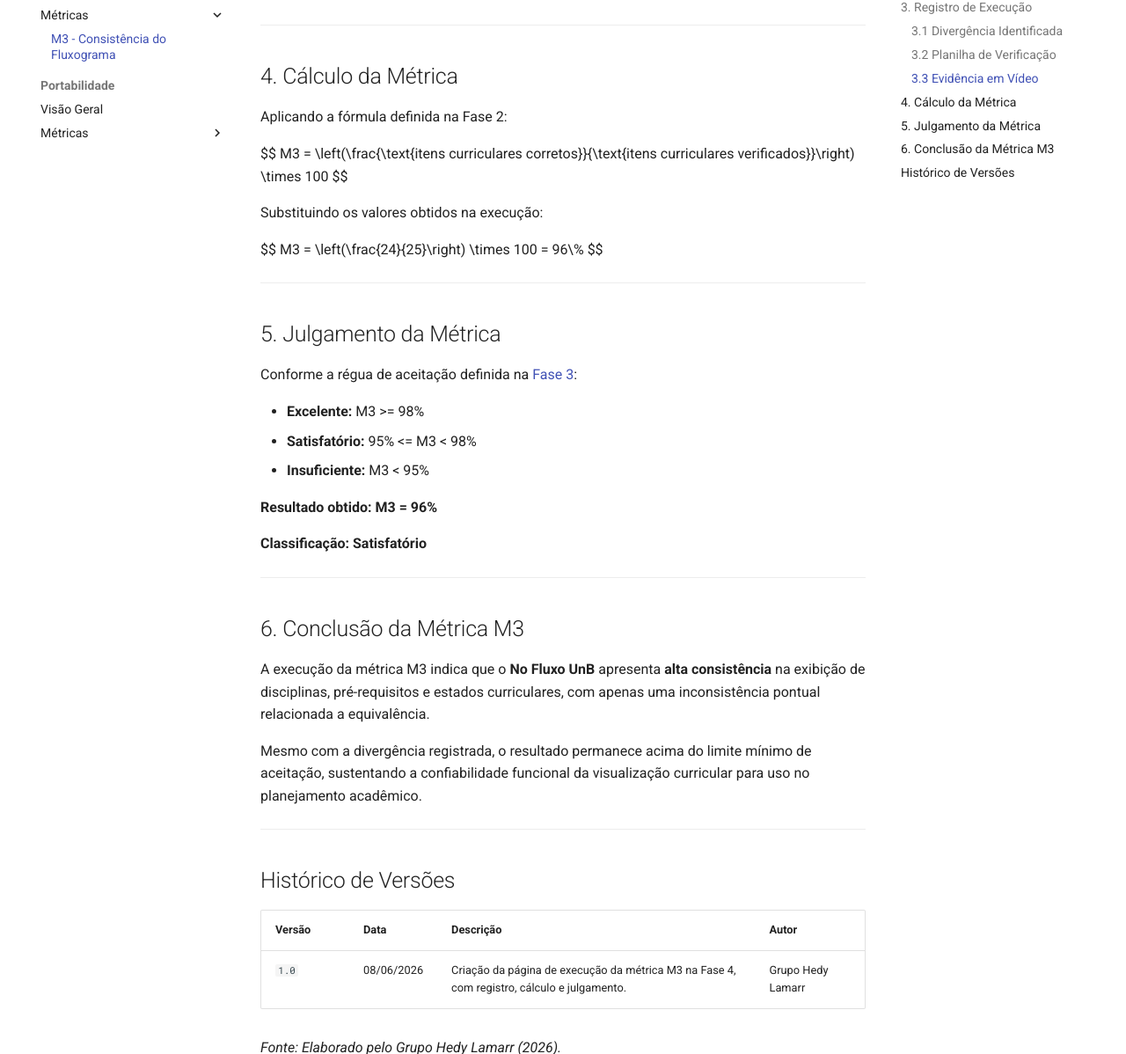
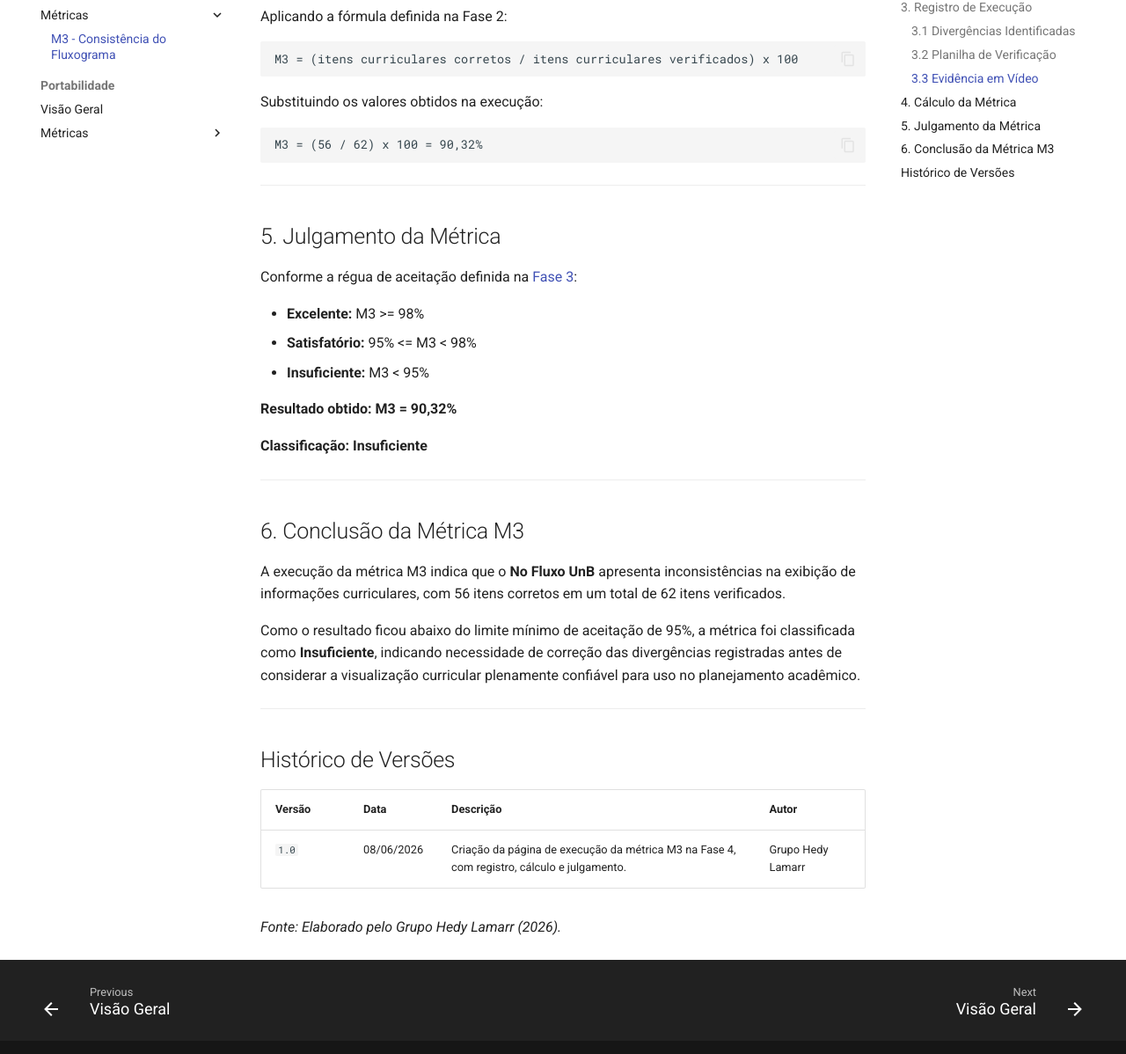
Before and after one commit to FCTE-Qualidade-de-Software-1/2026-1_T01_HEDY_LAMAR, an MkDocs documentation site: the page built from docs/fase4/adequacao_funcional/metrica_3.md, in a window 1280 px wide and 1400 px high, scrolled down 3057 px, cut to the strip 202-1400 px from the top of the window. Shown: the whole strip at 88% size. Built offline with MkDocs 1.6.1 and Material for MkDocs 9.7.7, drawn with Linux system fonts in a browser that asks for light colours; comment, search, counter and statistics services are not loaded; some of the changed text lies outside the part shown.

Commit message:
docs: atualizar adequacao funcional e m3

````diff
--- a/docs/fase4/adequacao_funcional/metrica_3.md
+++ b/docs/fase4/adequacao_funcional/metrica_3.md
@@ -26,21 +26,19 @@ Esta métrica responde à questão Q2 de Adequação Funcional: **"Com que preci
 
 | Categoria verificada | Quantidade | Itens corretos | Itens com divergência |
 |---|---:|---:|---:|
-| Disciplinas | 12 | 12 | 0 |
-| Pré-requisitos | 7 | 7 | 0 |
-| Equivalências | 3 | 2 | 1 |
-| Estado no fluxograma | 3 | 3 | 0 |
-| **Total** | **25** | **24** | **1** |
+| Itens curriculares verificados | 62 | 56 | 6 |
 
 *Fonte: Elaborado pelo Grupo Hedy Lamarr (2026).*
 
-### 3.1 Divergência Identificada
+### 3.1 Divergências Identificadas
 
-**Tabela 2: Registro de divergência da M3.**
+As divergências foram registradas na planilha de verificação, com indicação do valor esperado, valor obtido e evidência correspondente.
+
+**Tabela 2: Registro consolidado de divergências da M3.**
 
 | ID | Tipo | Descrição | Severidade | Evidência |
 |---|---|---|---|---|
-| AF-M3-01 | Equivalência | Regra de equivalência exibida de forma incompleta para disciplina optativa do curso avaliado. | Média | Captura de tela da tela de fluxograma e planilha de conferência |
+| AF-M3-01 a AF-M3-06 | Itens curriculares | Divergências entre o fluxograma exibido pelo sistema e a base curricular utilizada como oráculo. | Média | Planilha de conferência e evidência em vídeo |
 
 ---
 
@@ -79,15 +77,15 @@ allowfullscreen>
 
 Aplicando a fórmula definida na Fase 2:
 
-$$
-M3 = \left(\frac{\text{itens curriculares corretos}}{\text{itens curriculares verificados}}\right) \times 100
-$$
+```text
+M3 = (itens curriculares corretos / itens curriculares verificados) x 100
+```
 
 Substituindo os valores obtidos na execução:
 
-$$
-M3 = \left(\frac{24}{25}\right) \times 100 = 96\%
-$$
+```text
+M3 = (56 / 62) x 100 = 90,32%
+```
 
 ---
 
@@ -99,17 +97,17 @@ Conforme a régua de aceitação definida na [Fase 3](../../fase3/adequacao_func
 - **Satisfatório:** 95% <= M3 < 98%
 - **Insuficiente:** M3 < 95%
 
-**Resultado obtido:** **M3 = 96%**
+**Resultado obtido:** **M3 = 90,32%**
 
-**Classificação:** **Satisfatório**
+**Classificação:** **Insuficiente**
 
 ---
 
 ## 6. Conclusão da Métrica M3
 
-A execução da métrica M3 indica que o **No Fluxo UnB** apresenta **alta consistência** na exibição de disciplinas, pré-requisitos e estados curriculares, com apenas uma inconsistência pontual relacionada a equivalência.
+A execução da métrica M3 indica que o **No Fluxo UnB** apresenta inconsistências na exibição de informações curriculares, com 56 itens corretos em um total de 62 itens verificados.
 
-Mesmo com a divergência registrada, o resultado permanece acima do limite mínimo de aceitação, sustentando a confiabilidade funcional da visualização curricular para uso no planejamento acadêmico.
+Como o resultado ficou abaixo do limite mínimo de aceitação de 95%, a métrica foi classificada como **Insuficiente**, indicando necessidade de correção das divergências registradas antes de considerar a visualização curricular plenamente confiável para uso no planejamento acadêmico.
 
 ---
 
--- a/mkdocs.yml
+++ b/mkdocs.yml
@@ -60,7 +60,7 @@ nav:
     - Portabilidade:
       - Visão Geral: fase4/portabilidade/index.md
       - Métricas:
-        - M1 - Layout Responsivo: fase3/portabilidade/metrica_1.md
+        - M1 - Layout Responsivo: fase4/portabilidade/metrica_1.md
   - Apêndice:
     - Declaração de Uso de IA: declaracao_uso_ia.md
     - Tabela de Contribuição: extras/contribuicao.md
````
Also changed, not shown: docs/fase4/adequacao_funcional/index.md (+12 -12 lines), docs/fase4/portabilidade/index.md (added, +1 -0 lines).
